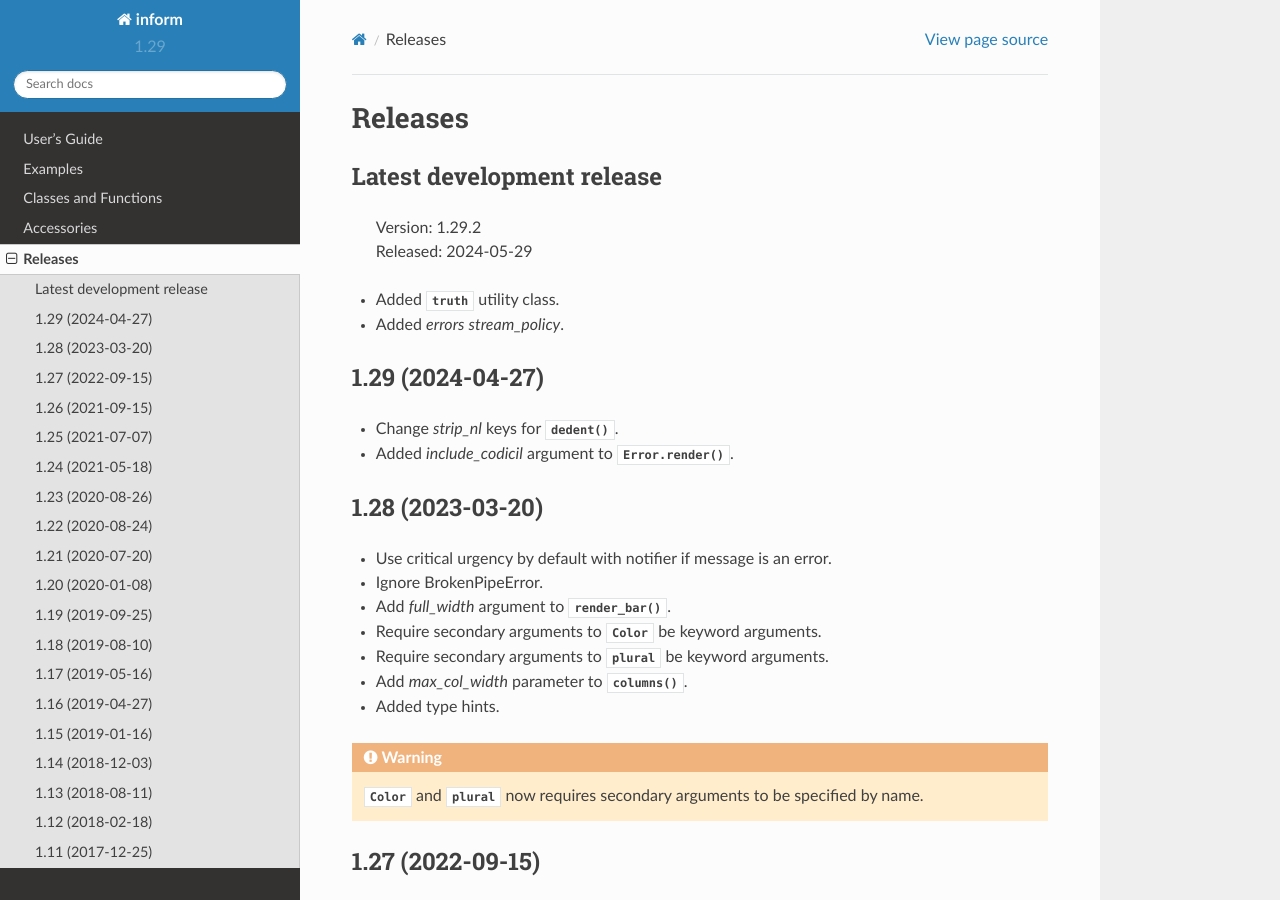
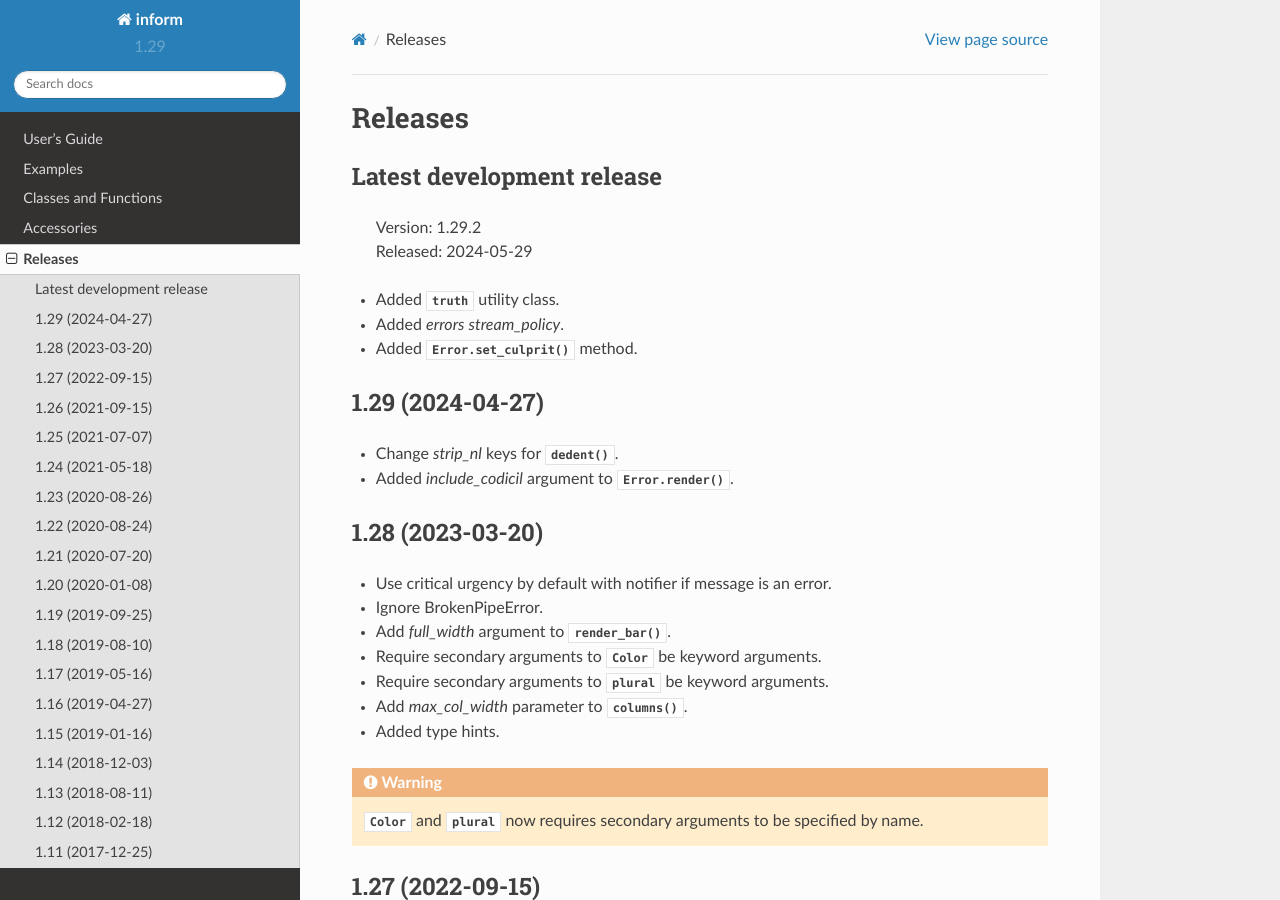
Before and after one commit to KenKundert/inform, a Sphinx documentation site: the page built from doc/releases.rst, in a window 1280 px wide and 900 px high. Built offline with Sphinx 7.4.7 and the Read the Docs theme 2.0.0, drawn with Linux system fonts in a browser that asks for light colours.

Commit message:
update release notes

```diff
--- a/doc/releases.rst
+++ b/doc/releases.rst
@@ -11,6 +11,7 @@ Latest development release
 
 - Added :class:`truth` utility class.
 - Added *errors* *stream_policy*.
+- Added :meth:`Error.set_culprit()` method.
 
 1.29 (2024-04-27)
 -----------------
```
